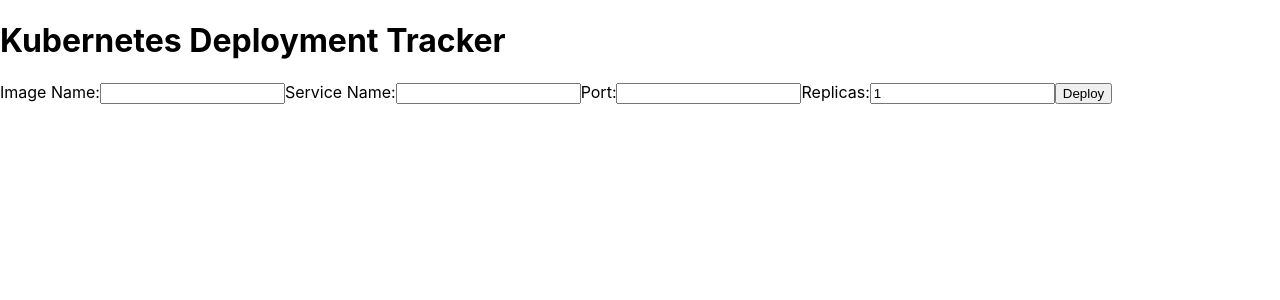
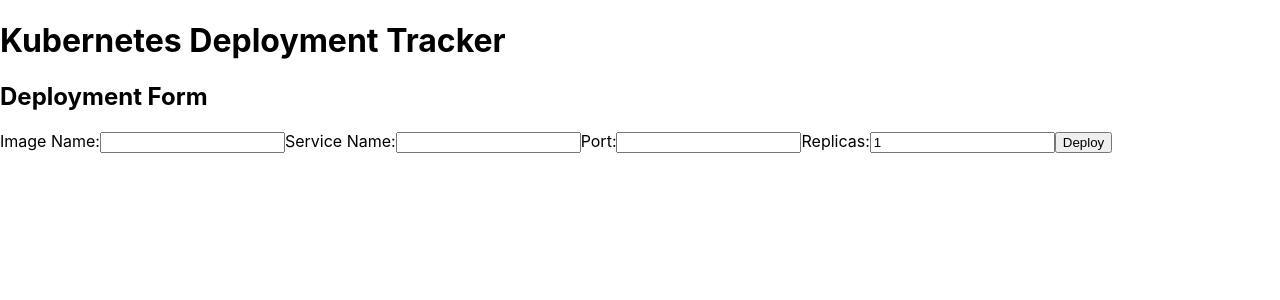
Before and after one commit to ConorG-McC/k8s-deployment-manager, a React (Create React App) app in the folder frontend/: page / in a window 1280 px wide. Shown: the top 300 px of the page. Built offline with nearby package versions, Linux system fonts and the light colour scheme.

Commit message:
Add header to DeploymentForm for improved user guidance

```diff
--- a/frontend/src/Components/DeploymentForm.tsx
+++ b/frontend/src/Components/DeploymentForm.tsx
@@ -55,6 +55,7 @@
 
   return (
     <form onSubmit={handleSubmit}>
+      <h2>Deployment Form</h2>
       <label>
         Image Name:
         <input
```
